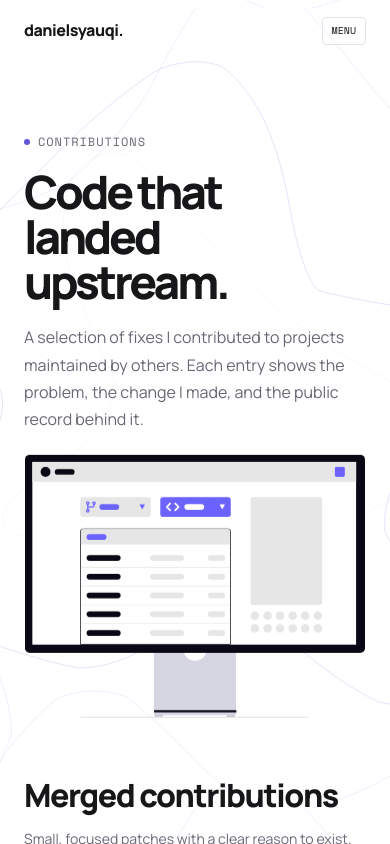
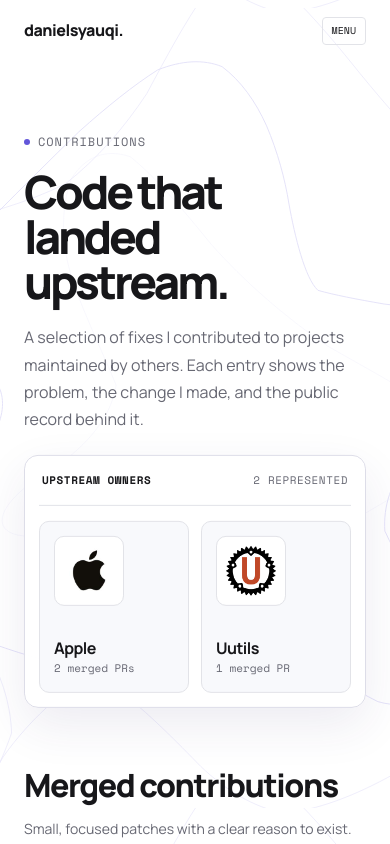
Before and after one commit to danielsyauqi/danielsyauqi-portfolio, a Next.js app: page /contributions in a window 390 px wide. Shown: the top 844 px of the page. Built offline with nearby package versions, Linux system fonts and the light colour scheme.

Commit message:
Highlight contribution searches and show upstream logos

```diff
--- a/src/app/contributions/page.tsx
+++ b/src/app/contributions/page.tsx
@@ -126,6 +126,22 @@ const contributions = [
   },
 ] as const;
 
+const organizations = Array.from(
+  contributions.reduce(
+    (byOwner, contribution) => {
+      const owner = contribution.repository.split("/")[0];
+      const existing = byOwner.get(owner);
+      byOwner.set(owner, {
+        name: contribution.ownerName,
+        logo: contribution.ownerLogo,
+        mergedCount: (existing?.mergedCount ?? 0) + 1,
+      });
+      return byOwner;
+    },
+    new Map<string, { name: string; logo: string; mergedCount: number }>(),
+  ).values(),
+).sort((a, b) => b.mergedCount - a.mergedCount || a.name.localeCompare(b.name));
+
 export const metadata: Metadata = {
   title: "Contributions",
   description:
@@ -149,14 +165,34 @@ export default function ContributionsPage() {
               entry shows the problem, the change I made, and the public record behind it.
             </p>
           </div>
-          <Image
-            className="contributions-hero-illustration"
-            src="/media/illustrations/open-source-code.svg"
-            alt="Illustration of an open-source code interface"
-            width={960}
-            height={743}
-            priority
-          />
+          <div
+            className="contributions-organizations"
+            role="group"
+            aria-label="Owners of the merged upstream repositories"
+          >
+            <div className="contributions-organizations-heading">
+              <span>Upstream owners</span>
+              <span>{organizations.length} represented</span>
+            </div>
+            <div className="contributions-organizations-grid">
+              {organizations.map((organization) => (
+                <div className="contributions-organization" key={organization.name}>
+                  <Image
+                    src={organization.logo}
+                    alt={`${organization.name} logo`}
+                    width={88}
+                    height={88}
+                  />
+                  <div>
+                    <strong>{organization.name}</strong>
+                    <span>
+                      {organization.mergedCount} merged {organization.mergedCount === 1 ? "PR" : "PRs"}
+                    </span>
+                  </div>
+                </div>
+              ))}
+            </div>
+          </div>
         </div>
       </section>
 
--- a/src/app/globals.css
+++ b/src/app/globals.css
@@ -1024,11 +1024,81 @@ p {
   line-height: 1.7;
 }
 
-.contributions-hero-illustration {
-  width: min(100%, 430px);
-  height: auto;
+.contributions-organizations {
+  width: min(100%, 470px);
   justify-self: end;
+  padding: 18px;
+  border: 1px solid #dddde8;
+  border-radius: 14px;
+  background: rgba(255, 255, 255, 0.96);
+  box-shadow: 0 18px 48px rgba(54, 49, 112, 0.09);
   animation: contribution-float 7s ease-in-out infinite;
+}
+
+.contributions-organizations-heading {
+  display: flex;
+  align-items: center;
+  justify-content: space-between;
+  gap: 12px;
+  padding: 2px 3px 15px;
+  border-bottom: 1px solid var(--line);
+  color: var(--muted);
+  font-family: var(--font-mono), monospace;
+  font-size: 11px;
+  letter-spacing: 0.05em;
+  text-transform: uppercase;
+}
+
+.contributions-organizations-heading span:first-child {
+  color: var(--ink);
+  font-weight: 700;
+}
+
+.contributions-organizations-grid {
+  display: grid;
+  margin-top: 15px;
+  grid-template-columns: repeat(2, minmax(0, 1fr));
+  gap: 12px;
+}
+
+.contributions-organization {
+  display: flex;
+  min-width: 0;
+  min-height: 215px;
+  flex-direction: column;
+  justify-content: space-between;
+  gap: 18px;
+  padding: 18px;
+  border: 1px solid var(--line);
+  border-radius: 10px;
+  background: #f8f9fc;
+}
+
+.contributions-organization img {
+  width: 88px;
+  height: 88px;
+  padding: 11px;
+  border: 1px solid var(--line);
+  border-radius: 10px;
+  background: white;
+  object-fit: contain;
+}
+
+.contributions-organization > div {
+  display: grid;
+  gap: 2px;
+}
+
+.contributions-organization strong {
+  font-size: 19px;
+  letter-spacing: -0.035em;
+  line-height: 1.2;
+}
+
+.contributions-organization span {
+  color: var(--muted);
+  font-family: var(--font-mono), monospace;
+  font-size: 11px;
 }
 
 .contributions-list {
@@ -1071,6 +1141,14 @@ p {
 
 .contribution-search input::placeholder {
   color: var(--soft-muted);
+}
+
+.contribution-search-match {
+  padding-inline: 0.08em;
+  border-radius: 2px;
+  background: #ffe27a;
+  box-decoration-break: clone;
+  color: #29230c;
 }
 
 .contribution-results-meta {
@@ -3018,9 +3096,25 @@ p {
     font-size: 16px;
   }
 
-  .contributions-hero-illustration {
-    width: min(100%, 340px);
-    justify-self: center;
+  .contributions-organizations {
+    width: 100%;
+    justify-self: stretch;
+    padding: 14px;
+  }
+
+  .contributions-organization {
+    min-height: 172px;
+    padding: 14px;
+  }
+
+  .contributions-organization img {
+    width: 70px;
+    height: 70px;
+    padding: 9px;
+  }
+
+  .contributions-organization strong {
+    font-size: 16px;
   }
 
   .contributions-list {
--- a/src/components/ContributionsExplorer.tsx
+++ b/src/components/ContributionsExplorer.tsx
@@ -1,6 +1,7 @@
 "use client";
 
 import Image from "next/image";
+import type { ReactNode } from "react";
 import { useMemo, useRef, useState } from "react";
 import { ArrowIcon } from "@/components/ArrowIcon";
 
@@ -29,6 +30,30 @@ type Contribution = {
 
 const PAGE_SIZE = 5;
 
+function highlightMatch(value: string, search: string): ReactNode {
+  if (!search) return value;
+
+  const lowerValue = value.toLocaleLowerCase();
+  const lowerSearch = search.toLocaleLowerCase();
+  const parts: ReactNode[] = [];
+  let start = 0;
+  let match = lowerValue.indexOf(lowerSearch);
+
+  while (match !== -1) {
+    if (match > start) parts.push(value.slice(start, match));
+    parts.push(
+      <mark className="contribution-search-match" key={match}>
+        {value.slice(match, match + search.length)}
+      </mark>,
+    );
+    start = match + search.length;
+    match = lowerValue.indexOf(lowerSearch, start);
+  }
+
+  if (start < value.length) parts.push(value.slice(start));
+  return parts;
+}
+
 export function ContributionsExplorer({
   contributions,
 }: {
@@ -37,9 +62,10 @@ export function ContributionsExplorer({
   const [query, setQuery] = useState("");
   const [page, setPage] = useState(1);
   const resultsRef = useRef<HTMLDivElement>(null);
+  const searchTerm = query.trim();
 
   const matches = useMemo(() => {
-    const search = query.trim().toLocaleLowerCase();
+    const search = searchTerm.toLocaleLowerCase();
 
     return contributions
       .filter((item) =>
@@ -55,7 +81,7 @@ export function ContributionsExplorer({
         ].some((value) => value.toLocaleLowerCase().includes(search)),
       )
       .sort((a, b) => b.dateTime.localeCompare(a.dateTime));
-  }, [contributions, query]);
+  }, [contributions, searchTerm]);
 
   const pageCount = Math.max(1, Math.ceil(matches.length / PAGE_SIZE));
   const activePage = Math.min(page, pageCount);
@@ -106,8 +132,8 @@ export function ContributionsExplorer({
                   height={46}
                 />
                 <div>
-                  <span>{item.repository}</span>
-                  <span>PR #{item.pullNumber}</span>
+                  <span>{highlightMatch(item.repository, searchTerm)}</span>
+                  <span>PR #{highlightMatch(item.pullNumber.toString(), searchTerm)}</span>
                 </div>
               </div>
               <span className="contribution-status">
@@ -115,17 +141,17 @@ export function ContributionsExplorer({
               </span>
             </div>
 
-            <h3>{item.title}</h3>
+            <h3>{highlightMatch(item.title, searchTerm)}</h3>
 
             <div className="contribution-body">
               <div className="contribution-story">
                 <div>
                   <span className="contribution-label">The problem</span>
-                  <p>{item.problem}</p>
+                  <p>{highlightMatch(item.problem, searchTerm)}</p>
                 </div>
                 <div>
                   <span className="contribution-label">What I changed</span>
-                  <p>{item.change}</p>
+                  <p>{highlightMatch(item.change, searchTerm)}</p>
                 </div>
               </div>
 
@@ -133,7 +159,7 @@ export function ContributionsExplorer({
                 <div className="contribution-diff-heading">
                   <div>
                     <span>Diff preview</span>
-                    <strong>{item.file}</strong>
+                    <strong>{highlightMatch(item.file, searchTerm)}</strong>
                   </div>
                   <a href={`${item.pullRequest}/files`} target="_blank" rel="noreferrer">
                     Full diff <ArrowIcon diagonal />
@@ -145,7 +171,10 @@ export function ContributionsExplorer({
                     <div className={`contribution-diff-row diff-${line.kind}`} key={`${line.kind}-${index}`}>
                       <span aria-hidden="true">{line.oldLine ?? ""}</span>
                       <span aria-hidden="true">{line.newLine ?? ""}</span>
-                      <code>{line.kind === "added" ? "+" : line.kind === "removed" ? "−" : " "} {line.code}</code>
+                      <code>
+                        {line.kind === "added" ? "+" : line.kind === "removed" ? "−" : " "}{" "}
+                        {highlightMatch(line.code, searchTerm)}
+                      </code>
                     </div>
                   ))}
                 </div>
@@ -155,10 +184,10 @@ export function ContributionsExplorer({
 
             <div className="contribution-links">
               <a href={item.pullRequest} target="_blank" rel="noreferrer">
-                View merged PR #{item.pullNumber} <ArrowIcon diagonal />
+                View merged PR #{highlightMatch(item.pullNumber.toString(), searchTerm)} <ArrowIcon diagonal />
               </a>
               <a href={item.commit} target="_blank" rel="noreferrer">
-                Authored commit <span>{item.shortCommit}</span> <ArrowIcon diagonal />
+                Authored commit <span>{highlightMatch(item.shortCommit, searchTerm)}</span> <ArrowIcon diagonal />
               </a>
             </div>
           </article>
```
Also changed, not shown: public/media/illustrations/open-source-code.svg (deleted), 1 other file (tests, documents, lock files or other folders).
